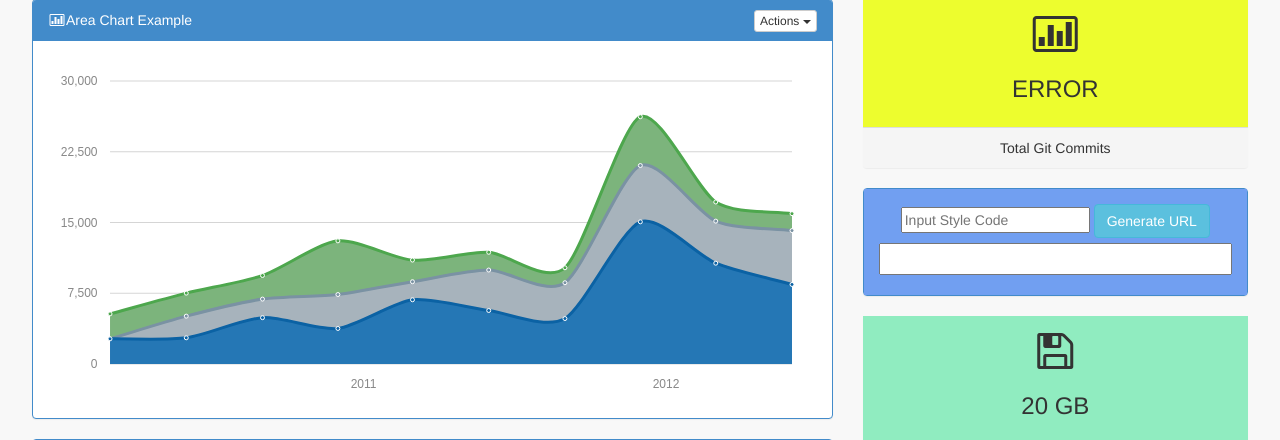
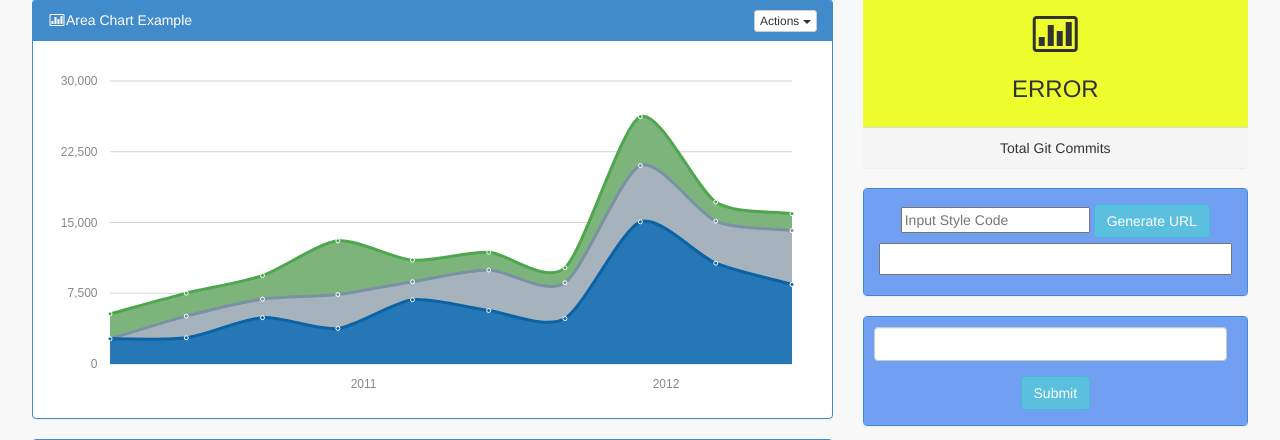
Before and after one commit to theriley106/SneakerBotTutorials, a Flask app: page / in a window 1280 px wide. Shown: the part 93-533 px from the top of the page. Run offline with Flask 2, Linux system fonts and the light colour scheme; data that the repository does not hold is empty; some libraries are stand-ins or nearby versions.

Commit message:
Added header input in app.py & updateHeaders.html

```diff
--- a/app.py
+++ b/app.py
@@ -73,6 +73,14 @@ def getCommits():
 	except:
 		return "ERROR"
 
+@app.route('/changeHeader', methods=['POST'])
+def headerChange():
+	#this is only printing the headers, but this will eventually change headers
+	print str(list(request.form.items())[0][1])
+	return redirect(url_for('index'))
+	#perhaps it would be better to have default variables set for index, and this will edit default variables?
+	# ie: index(headers=None, url=None, etc)
+
 
 @app.route('/', methods=['GET'])
 def index():
--- a/templates/index.html
+++ b/templates/index.html
@@ -40,6 +40,8 @@
                     {% include 'gitCommits.html' %}
 
                     {% include 'urlGen.html' %}
+
+                    {% include 'updateHeaders.html' %}
 
                     {% include 'dataUpload.html' %}
 
--- /dev/null
+++ b/templates/updateHeaders.html
@@ -0,0 +1,10 @@
+<div class="panel panel-primary text-center rounded">
+<div class="panel-body blue">
+<form id="form" name="form" action = "{{url_for('headerChange') }}" method="post">
+
+          <input type="text" name="Header" class="form-control" id="Input_Header" style="width:100%;padding:4px;margin:-5px">
+<br>
+        <input type="Submit" class="btn btn-info"/>
+</form>
+</div>
+</div>
```
